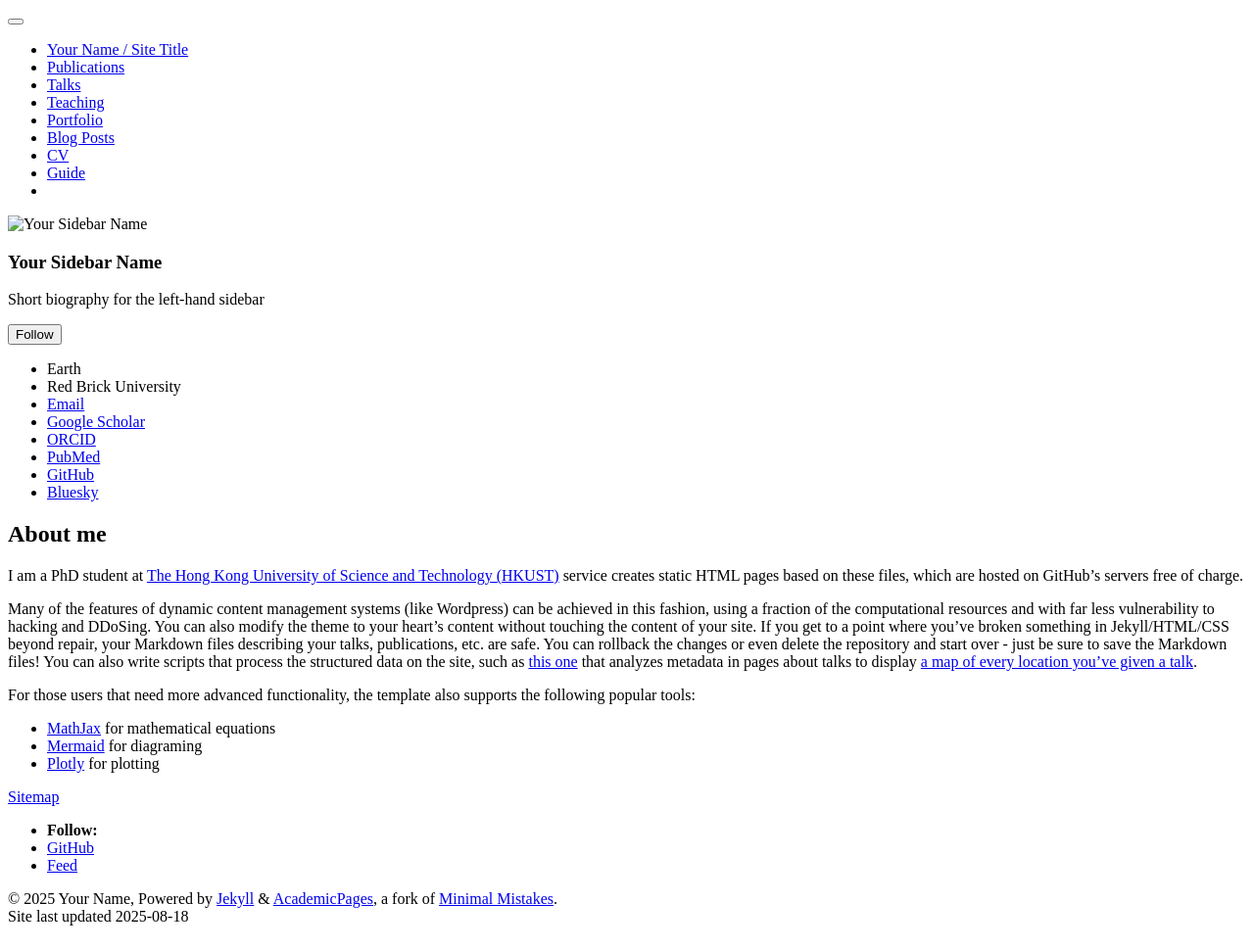
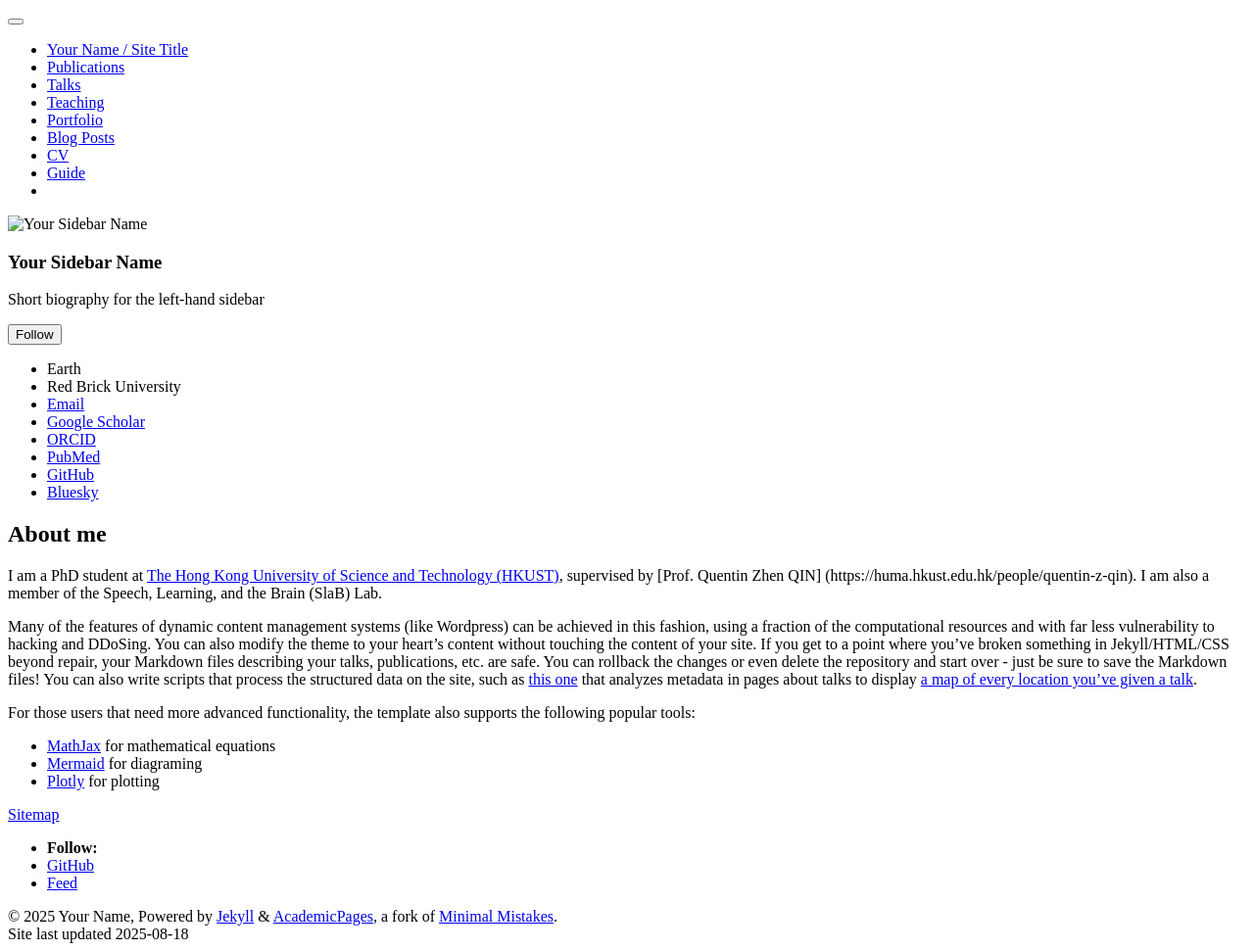
Before and after one commit to kliubc2025/kliubc.github.io, a Jekyll site: the page built from _pages/about.md, in a window 1280 px wide. Shown: the whole page at 98% size. Built offline with Jekyll 4.4.1, drawn with Linux system fonts in a browser that asks for light colours; a script that is not in the unit is left out.

Commit message:
Update about.md

```diff
--- a/_pages/about.md
+++ b/_pages/about.md
@@ -8,7 +8,7 @@ redirect_from:
 ---
 
 
-I am a PhD student at [The Hong Kong University of Science and Technology (HKUST)](https://hkust.edu.hk/) service creates static HTML pages based on these files, which are hosted on GitHub's servers free of charge.
+I am a PhD student at [The Hong Kong University of Science and Technology (HKUST)](https://hkust.edu.hk/), supervised by [Prof. Quentin Zhen QIN] (https://huma.hkust.edu.hk/people/quentin-z-qin). I am also a member of the Speech, Learning, and the Brain (SlaB) Lab.
 
 Many of the features of dynamic content management systems (like Wordpress) can be achieved in this fashion, using a fraction of the computational resources and with far less vulnerability to hacking and DDoSing. You can also modify the theme to your heart's content without touching the content of your site. If you get to a point where you've broken something in Jekyll/HTML/CSS beyond repair, your Markdown files describing your talks, publications, etc. are safe. You can rollback the changes or even delete the repository and start over - just be sure to save the Markdown files! You can also write scripts that process the structured data on the site, such as [this one](https://github.com/academicpages/academicpages.github.io/blob/master/talkmap.ipynb) that analyzes metadata in pages about talks to display [a map of every location you've given a talk](https://academicpages.github.io/talkmap.html).
 
```
